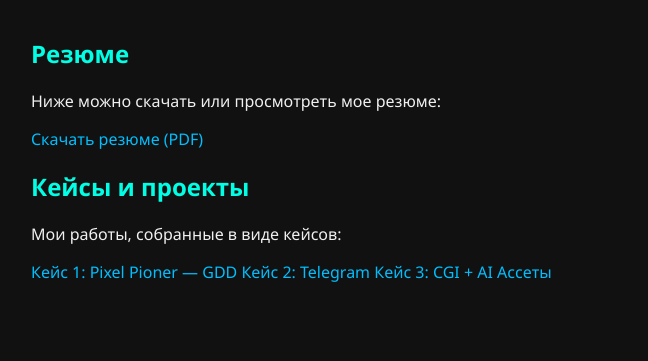
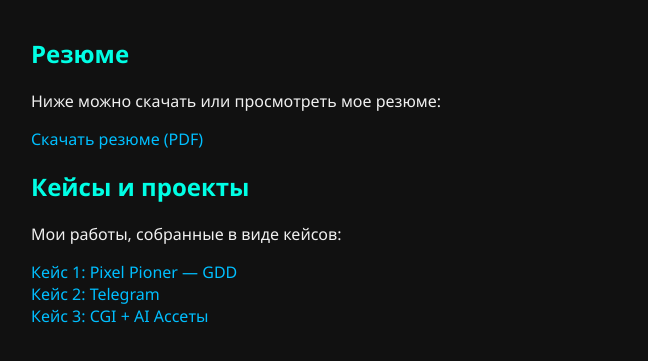
Before and after one commit to fR00Gy/fR00Gy_rez, a plain HTML site: page index.html in a window 1280 px wide. Shown: the part 151-512 px from the top of the page, without its empty margins (159-807 px from the left). Drawn offline with Linux system fonts and the light colour scheme.

Commit message:
Update index.html

```diff
--- a/index.html
+++ b/index.html
@@ -56,8 +56,8 @@
         <section class="cases">
             <h2>Кейсы и проекты</h2>
             <p>Мои работы, собранные в виде кейсов:</p>
-            <a href="Case_1.pdf" target="_blank">Кейс 1: Pixel Pioner — GDD</a>
-            <a href="Case_2.pdf" target="_blank">Кейс 2: Telegram</a>
+            <a href="Case_1.pdf" target="_blank">Кейс 1: Pixel Pioner — GDD</a><br>
+            <a href="Case_2.pdf" target="_blank">Кейс 2: Telegram</a><br>
             <a href="Case_3.pdf" target="_blank">Кейс 3: CGI + AI Ассеты</a>
         </section>
     </div>
```
